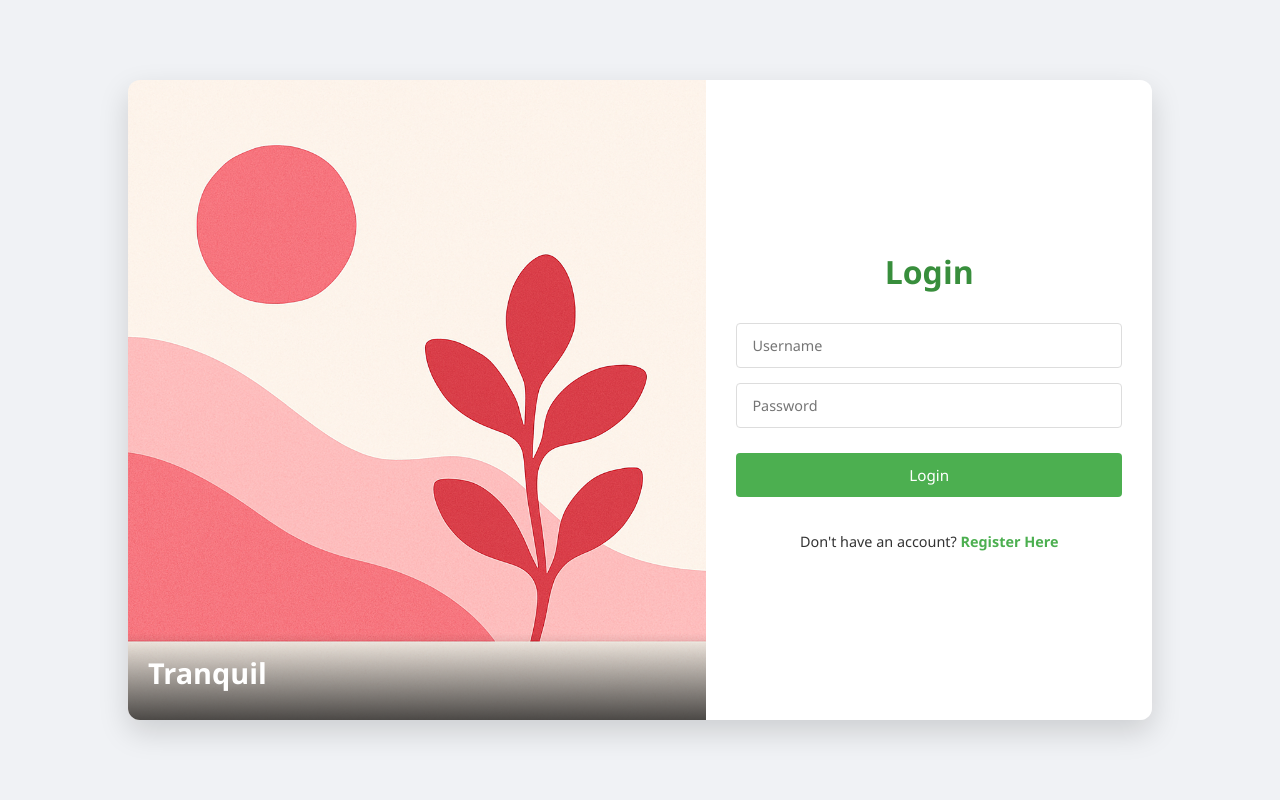
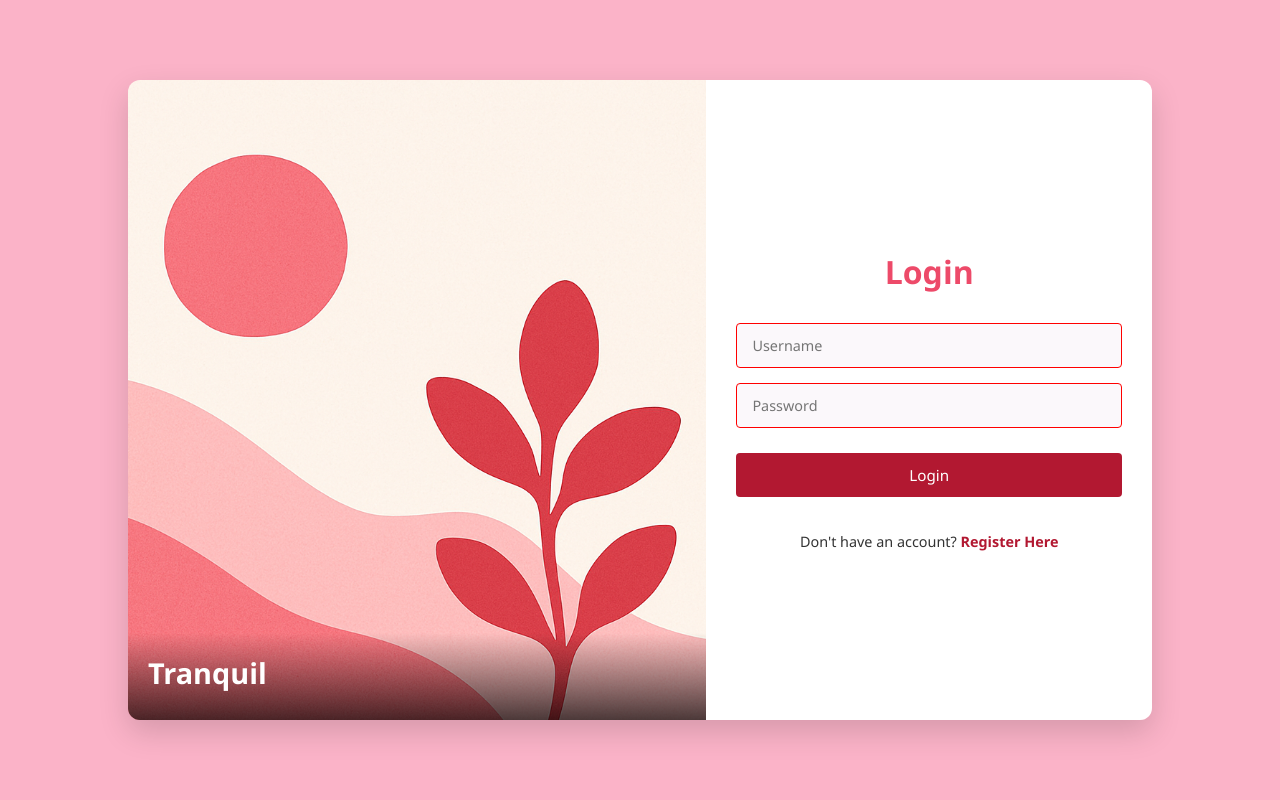
Before and after one commit to rinsham10/tranquil, a Django app: page /login/ in a window 1280 px wide. Run offline with Django 5.2, Linux system fonts and the light colour scheme.

Commit message:
login page done

```diff
--- a/users/templates/users/login.html
+++ b/users/templates/users/login.html
@@ -6,14 +6,14 @@
     <link rel="stylesheet" href="{% static 'users/css/login-style.css' %}">
     <style>
        :root {
-            /* Agricultural color scheme */
-            --primary-color: #4CAF50;
-            --primary-dark: #388E3C;
-            --primary-light: #A5D6A7;
-            --text-color: #333;
-            --light-text: #fff;
-            --bg-color: #f0f2f5;
-            --error-color: #e53935;
+    /* New Color Palette */
+    --primary-color: #b21831;   /* Dark Red */
+    --primary-dark: #ed4a69;    /* Lighter Red */
+    --primary-light: #fbf8fb;   /* Very Light Pink */
+    --text-color: #333;         /* Dark Gray */
+    --light-text: #fff;         /* White */
+    --bg-color: #fbb3c8;        /* Light Pink */
+    --error-color: #e53935;     /* Red */
 }
 
 * {
@@ -45,7 +45,7 @@
 
 .image-section {
     flex: 1.5;
-            background-image: url("{% static 'images/login.png' %}" );
+    background-image: url("{% static 'images/login1.png' %}");
     background-size: cover;
     background-position: center;
     position: relative;
@@ -105,17 +105,20 @@
 .input-group input {
     width: 100%;
     padding: 12px 15px;
-            border: 1px solid #ddd;
+    border: 1px solid #ff0000;
     border-radius: 4px;
     font-size: 0.9rem;
+    background-color: #fbf8fb; /* Light pink background */
     transition: all 0.3s;
 }
 
 .input-group input:focus {
     border-color: var(--primary-color);
     outline: none;
-            box-shadow: 0 0 0 2px rgba(76, 175, 80, 0.2);
+    box-shadow: 0 0 0 2px rgba(178, 24, 49, 0.2); /* Dark Red */
+    background-color: #fbb3c8; /* Slightly darker pink when focused */
 }
+
 
 .error {
     color: var(--error-color);
@@ -161,7 +164,7 @@
 .messages {
     margin-top: 15px;
     padding: 8px;
-            background-color: rgba(229, 57, 53, 0.1);
+    background-color: rgba(229, 57, 53, 0.1); /* Light Red */
     border-radius: 4px;
     font-size: 0.85rem;
 }
@@ -183,6 +186,7 @@
         padding: 25px 20px;
     }
 }
+
     </style>
 </head>
 <body>
```
Also changed, not shown: tranquil/static/images/login1.png (added). Lines whose indentation alone changed are shown as unchanged.
